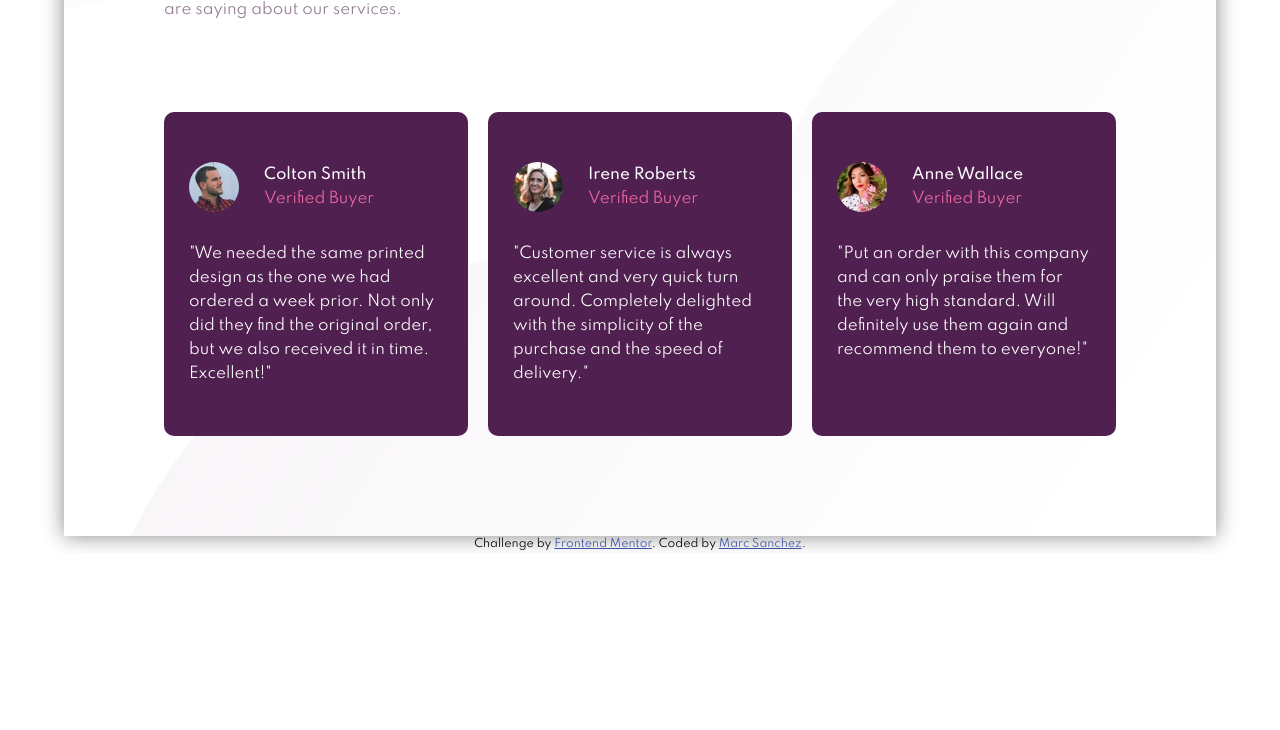
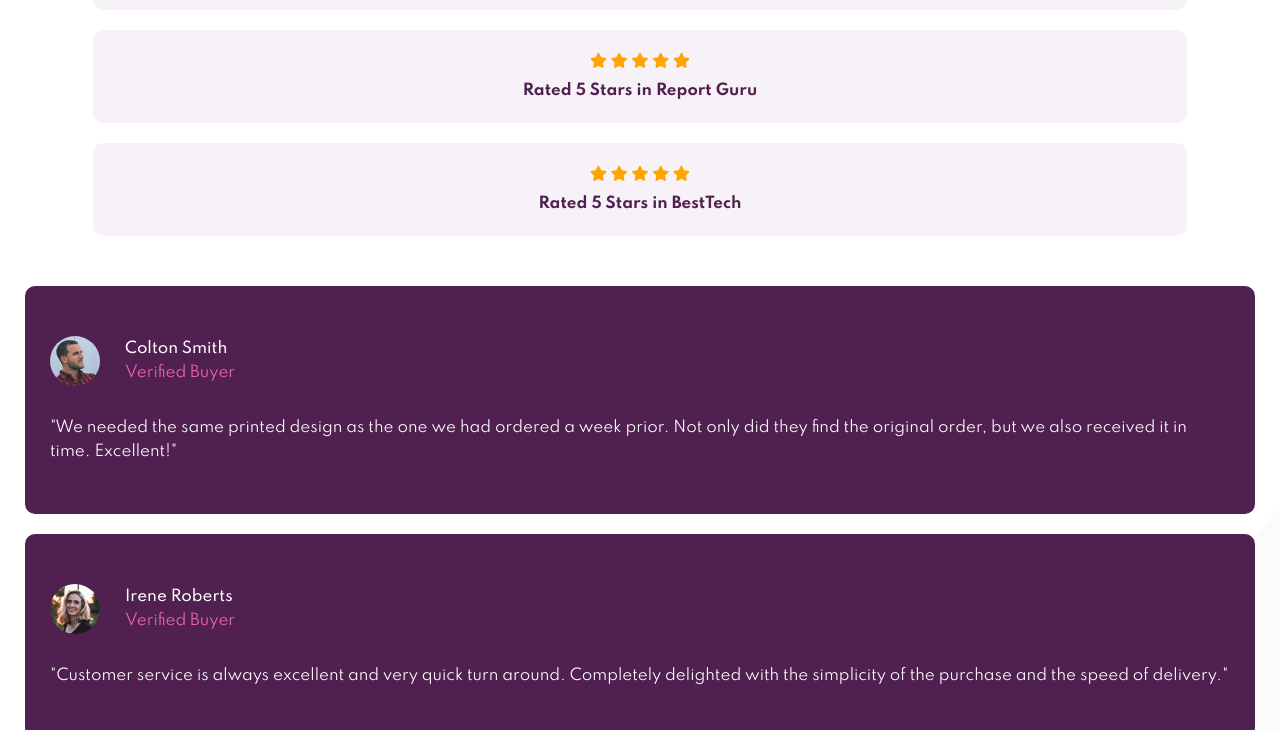
Before and after one commit to marcsanchez1/social-proof-section-master, a plain HTML site: page index.html in a window 1280 px wide. Shown: the part 290-1020 px from the top of the page. Before the commit the page ends 844 px from the top, so only its background shows below. Drawn offline with Linux system fonts and the light colour scheme.

Commit message:
Fixed desktop version

```diff
--- a/index.html
+++ b/index.html
@@ -22,7 +22,7 @@
       rel="stylesheet"
     />
     <link rel="stylesheet" media="screen and (min-width: 305px)" href="css/mobile.css" />
-    <link rel="stylesheet" media="screen and (min-width: 900px)" href="css/desktop.css" />
+    <link rel="stylesheet" media="screen and (min-width: 1440px)" href="css/desktop.css" />
 
     <title>Frontend Mentor | Social proof section</title>
 
```
